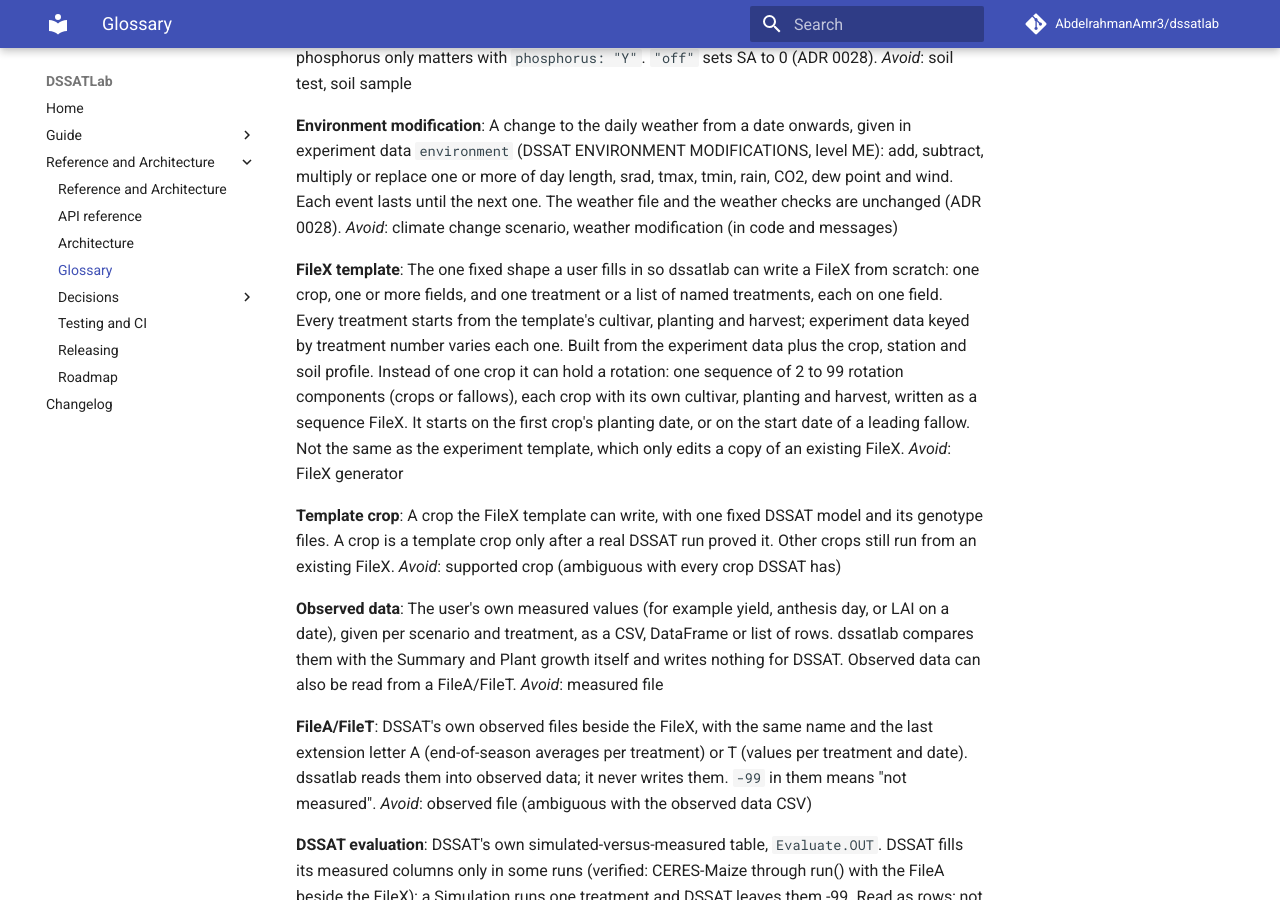
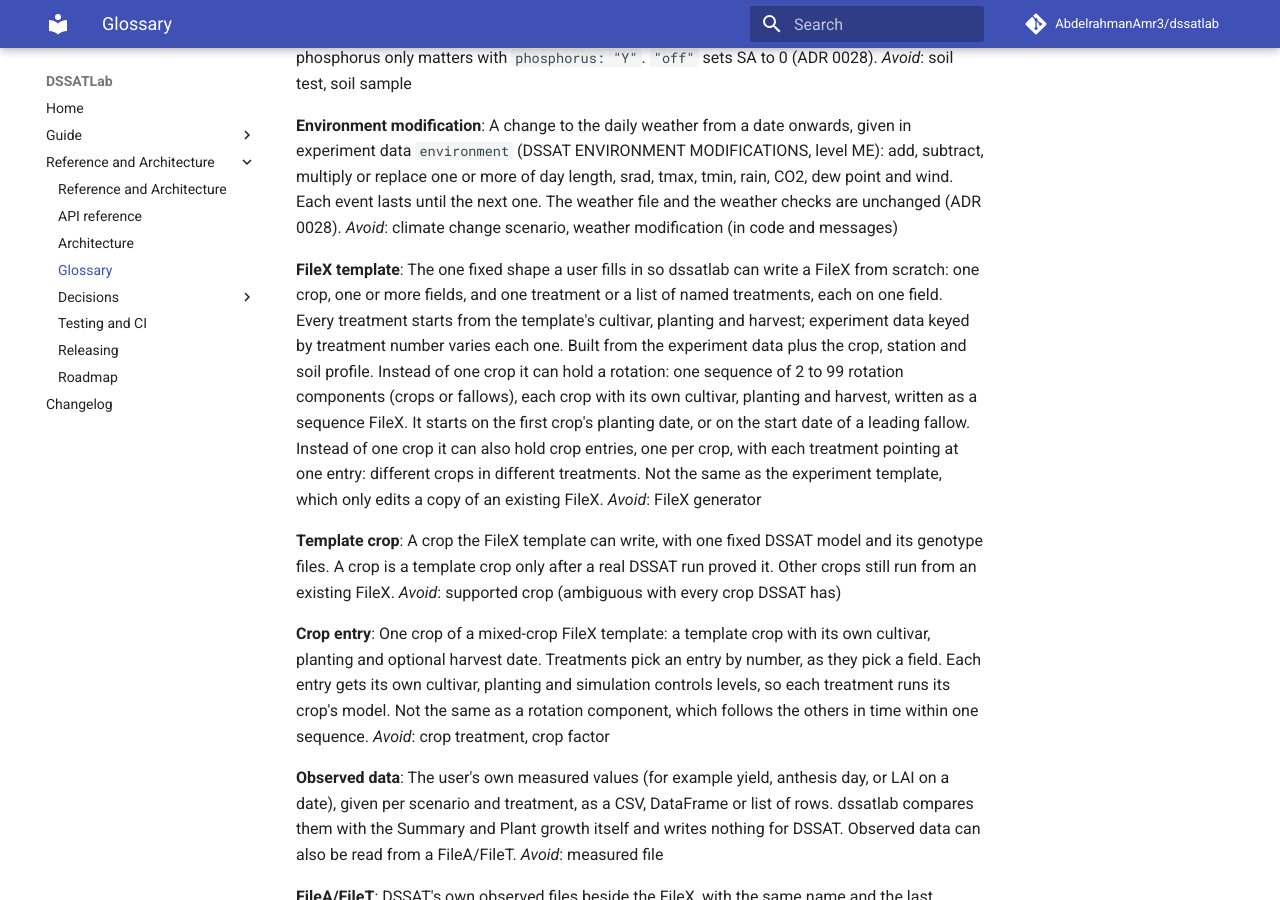
Before and after one commit to AbdelrahmanAmr3/dssatlab, an MkDocs documentation site: the page built from docs/reference/glossary.md, in a window 1280 px wide and 900 px high, scrolled down 5250 px. Built offline with MkDocs 1.6.1 and Material for MkDocs 9.7.7, drawn with Linux system fonts in a browser that asks for light colours; comment, search, counter and statistics services are not loaded.

Commit message:
Record mixed-crop template design (ADR 0031, crop entry term)
Co-Authored-By: Claude Opus 5.5 <noreply@anthropic.com>

```diff
--- a/CONTEXT.md
+++ b/CONTEXT.md
@@ -299,7 +299,8 @@ cultivar, planting and harvest; experiment data keyed by treatment number varies
 from the experiment data plus the crop, station and soil profile. Instead of one crop it can hold a
 rotation: one sequence of 2 to 99 rotation components (crops or fallows), each crop with its own
 cultivar, planting and harvest, written as a sequence FileX. It starts on the first crop's planting
-date, or on the start date of a leading fallow.
+date, or on the start date of a leading fallow. Instead of one crop it can also hold crop entries,
+one per crop, with each treatment pointing at one entry: different crops in different treatments.
 Not the same as the experiment template, which only edits a copy of an existing FileX.
 _Avoid_: FileX generator
 
@@ -307,6 +308,13 @@ _Avoid_: FileX generator
 A crop the FileX template can write, with one fixed DSSAT model and its genotype files. A crop is
 a template crop only after a real DSSAT run proved it. Other crops still run from an existing FileX.
 _Avoid_: supported crop (ambiguous with every crop DSSAT has)
+
+**Crop entry**:
+One crop of a mixed-crop FileX template: a template crop with its own cultivar, planting and
+optional harvest date. Treatments pick an entry by number, as they pick a field. Each entry gets its
+own cultivar, planting and simulation controls levels, so each treatment runs its crop's model.
+Not the same as a rotation component, which follows the others in time within one sequence.
+_Avoid_: crop treatment, crop factor
 
 **Observed data**:
 The user's own measured values (for example yield, anthesis day, or LAI on a date), given per
```
Also changed, not shown: docs/adr/0031-crop-entries-for-mixed-crop-treatments.md (added, +44 -0 lines).
